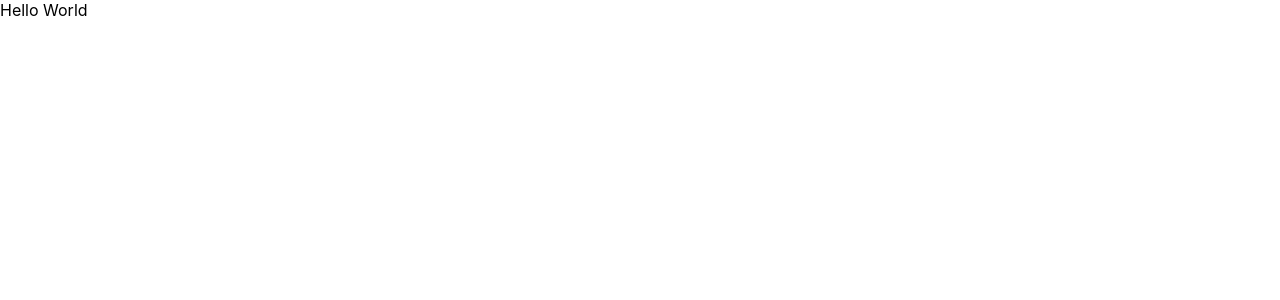
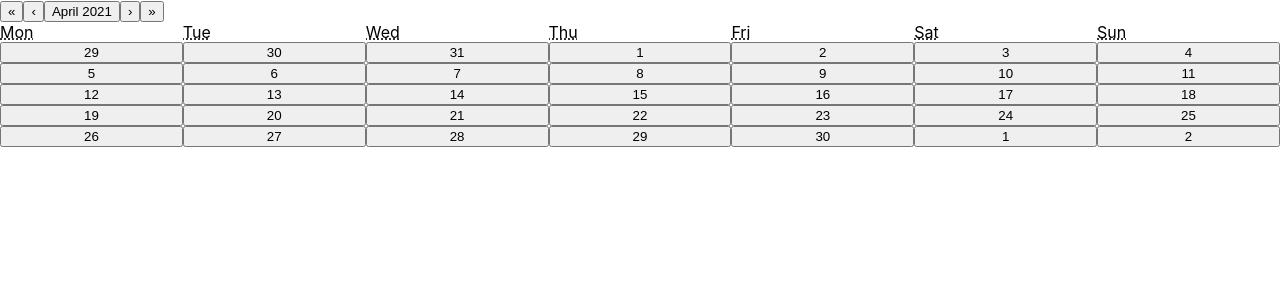
Before and after one commit to Tisdale511/chingu-calendar-front-end, a React (Create React App) app: page / in a window 1280 px wide. Shown: the top 300 px of the page. Built offline with nearby package versions, Linux system fonts and the light colour scheme.

Commit message:
basic calendar working

```diff
--- a/src/App.js
+++ b/src/App.js
@@ -1,9 +1,10 @@
 import './App.css';
+import MainPage from './MainPage.js'
 
 function App() {
   return (
     <div>
-      Hello World
+      <MainPage />
     </div>
   );
 }
--- /dev/null
+++ b/src/EventWindow.js
@@ -0,0 +1,11 @@
+import React from 'react'
+
+const EventWindow = () => {
+    return (
+        <div>
+
+        </div>
+    )
+}
+
+export default EventWindow
--- /dev/null
+++ b/src/Header.js
@@ -0,0 +1,11 @@
+import React from 'react'
+
+const Header = () => {
+    return (
+        <div>
+
+        </div>
+    )
+}
+
+export default Header
--- /dev/null
+++ b/src/MainPage.js
@@ -0,0 +1,16 @@
+import React from 'react'
+import Header from './Header.js'
+import Calendar from 'react-calendar';
+import EventWindow from './EventWindow.js'
+
+const MainPage = () => {
+    return (
+        <div>
+            <Header />
+            <Calendar />
+            <EventWindow/>
+        </div>
+    )
+}
+
+export default MainPage
```
Also changed, not shown: src/Calendar.js (added, +13 -0 lines).
